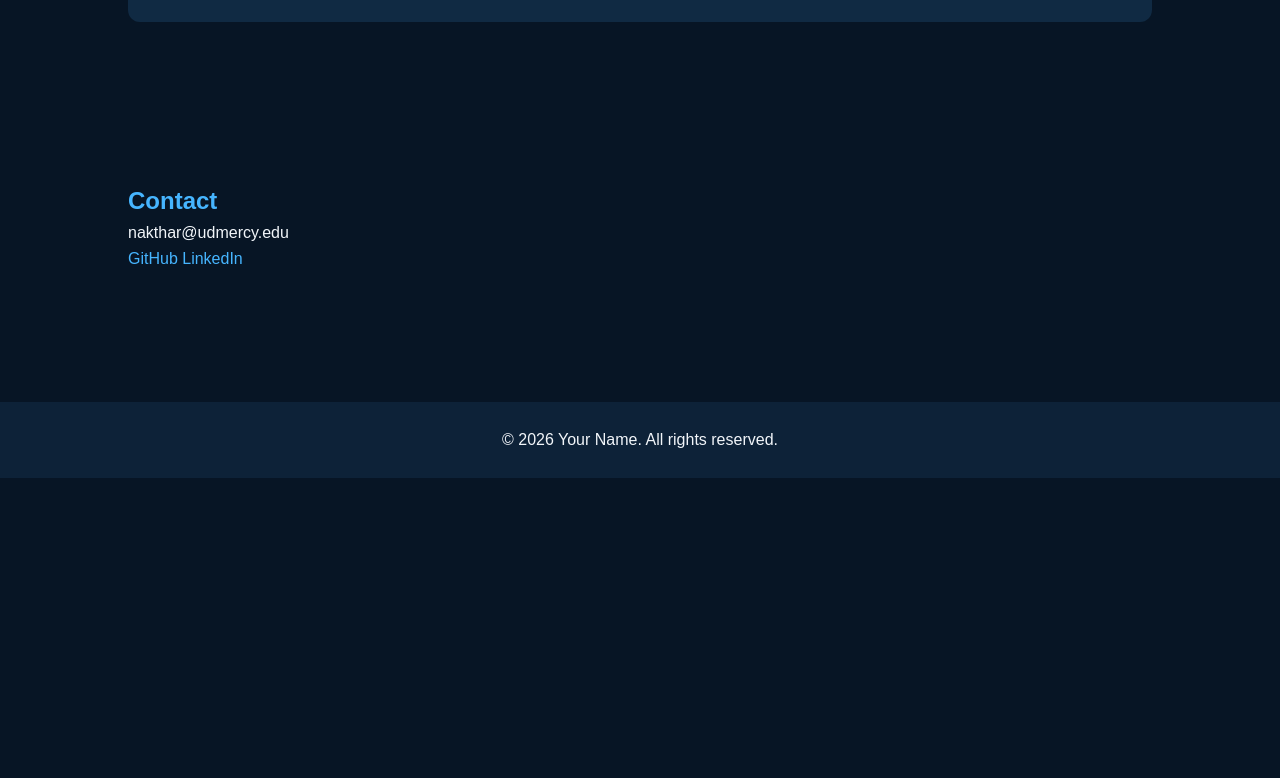
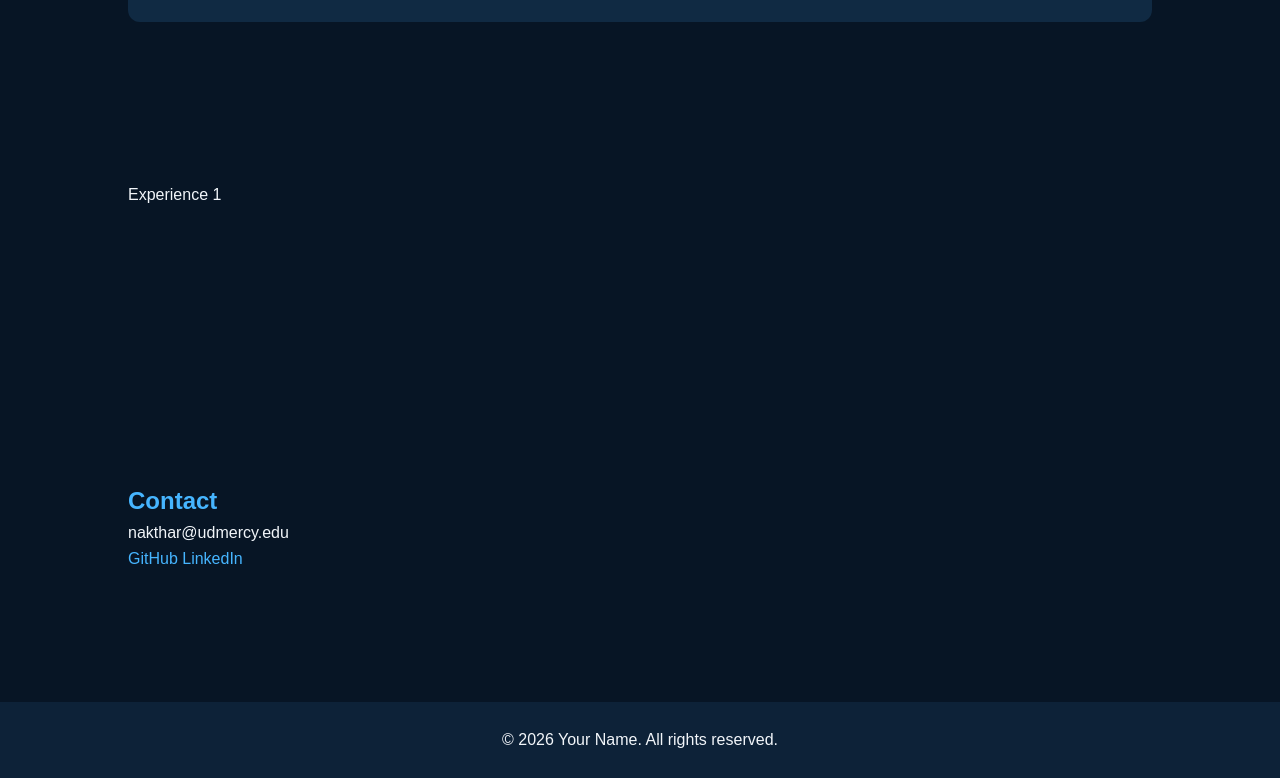
Before and after one commit to nakthar/My-Portfolio, a plain HTML site: page index.html in a window 1280 px wide. Shown: the part 1126-1904 px from the top of the page. Before the commit the page ends 1604 px from the top, so only its background shows below. Drawn offline with Linux system fonts and the light colour scheme.

Commit message:
Commit and push changes

```diff
--- a/index.html
+++ b/index.html
@@ -17,6 +17,7 @@
                 <!-- <li>Skills</li> -->
                 <li><a href="projects"></a>Projects</li>
                 <!-- <li><a href="resume"></a>Resume</li> -->
+                 <li><a href="#experience"></a>Experience</li>
                 <li><a href="contact"></a>Contact</li>
             </ul>
         </nav>
@@ -65,6 +66,11 @@
     <!-- <section>
         <h2>Resume</h2>
     </section> -->
+    <section id="experience">
+        <div>
+            Experience 1
+        </div>
+    </section>
 
     <section id="contact">
         <h2>Contact</h2>
```
